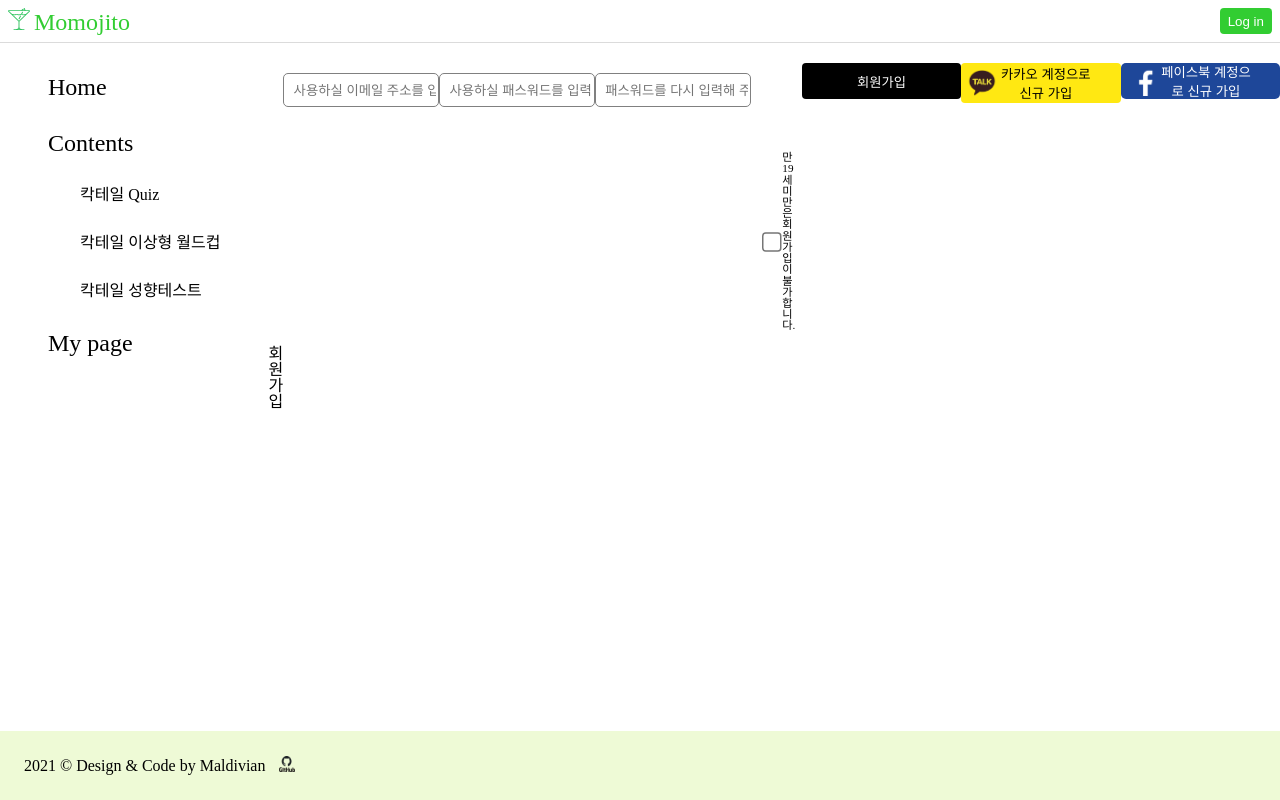
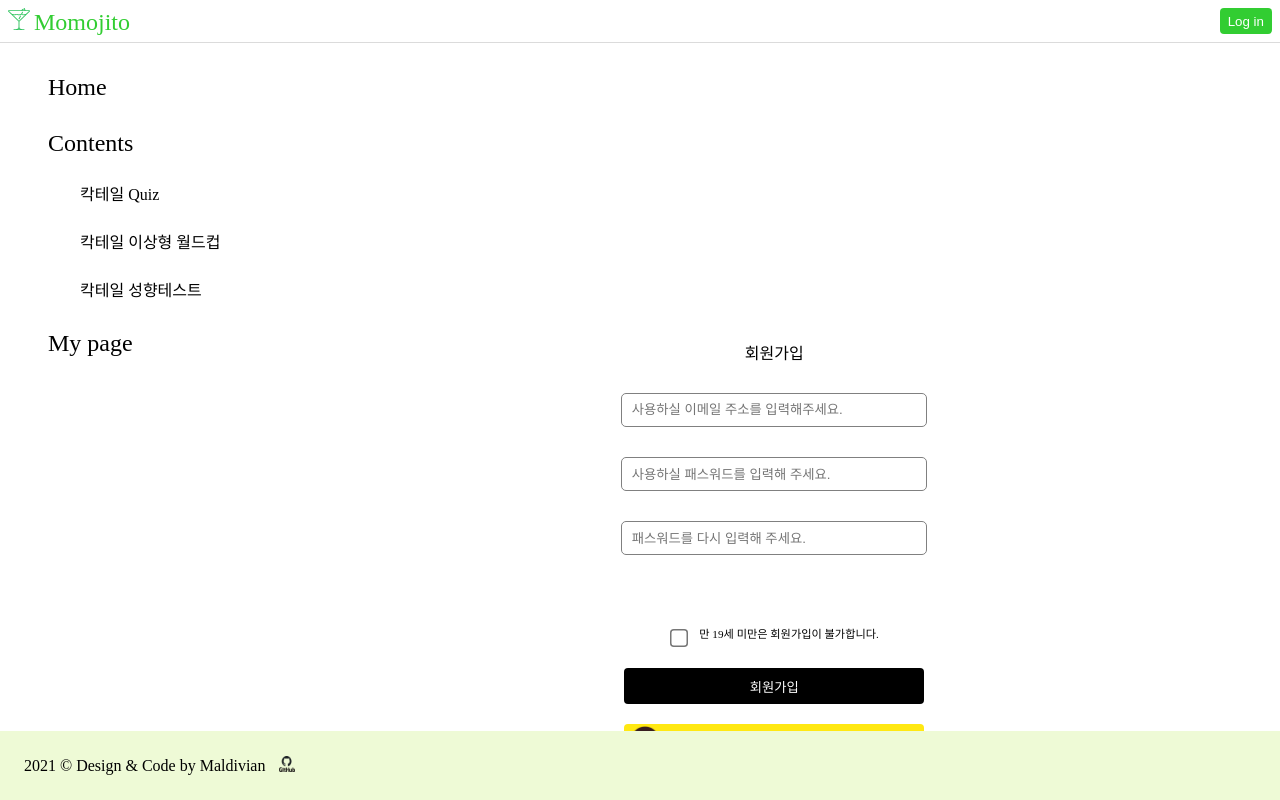
Before and after one commit to codestates/momojito_Client, a Next.js app: page /signup in a window 1280 px wide. Built offline with nearby package versions, Linux system fonts and the light colour scheme.

Commit message:
Fix signin and signup pages

```diff
--- a/pages/signin.js
+++ b/pages/signin.js
@@ -204,7 +204,7 @@ export default function Login() {
         <h1>로그인</h1>
       </Default>
       <Kakao onClick={handleKakao}>
-        <img src="/kakao.svg" width="30px" alt=""></img>
+        <img src="/kakao.png" width="30px" alt=""></img>
         <div>카카오 계정으로 신규 가입</div>
         <div className="blank"></div>
       </Kakao>
--- a/pages/signup.js
+++ b/pages/signup.js
@@ -12,7 +12,7 @@ const SignUpText = styled.div`
 const InputText = styled.input`
   display: flex;
   margin: auto;
-  width: 75%;
+  width: 300px;
   height: 30px;
   margin-block-start: 3%;
   border-radius: 5px;
@@ -53,7 +53,7 @@ const Default = styled.button`
   background-color: #000000;
   border-radius: 0.25rem;
   border: none;
-  width: 75%;
+  width: 300px;
   height: 36px;
   margin: auto; //?
   margin-block-start: 20px;
@@ -71,7 +71,7 @@ const Kakao = styled.button`
   background-color: #ffe812;
   border-radius: 0.25rem;
   border: none;
-  width: 75%;
+  width: 300px;
   align-items: center;
   margin: auto;
   margin-block-start: 20px;
@@ -87,7 +87,7 @@ const Facebook = styled.button`
   display: flex;
   justify-content: space-between;
   align-items: center;
-  width: 75%;
+  width: 300px;
   height: 36px;
   background-color: #1e4799;
   border-radius: 5px;
@@ -172,14 +172,9 @@ export default function SignUp() {
     axios.post();
   }
 
-  const Container = styled.div`
-    display: flex;
-    align-items: center;
-    justify-content: center;
-  `;
+
   return (
     <PageUtils>
-      <Container>
         <SignUpText>회원가입</SignUpText>
         <InputText
           className="email"
@@ -219,7 +214,6 @@ export default function SignUp() {
           <h1>페이스북 계정으로 신규 가입</h1>
           <div className="blank"></div>
         </Facebook>
-      </Container>
     </PageUtils>
   );
 }
```
Also changed, not shown: 1 other file (tests, documents, lock files or other folders).
